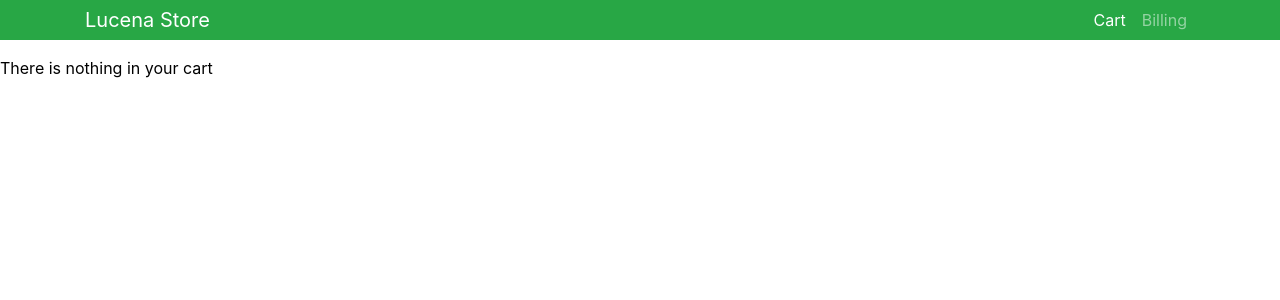
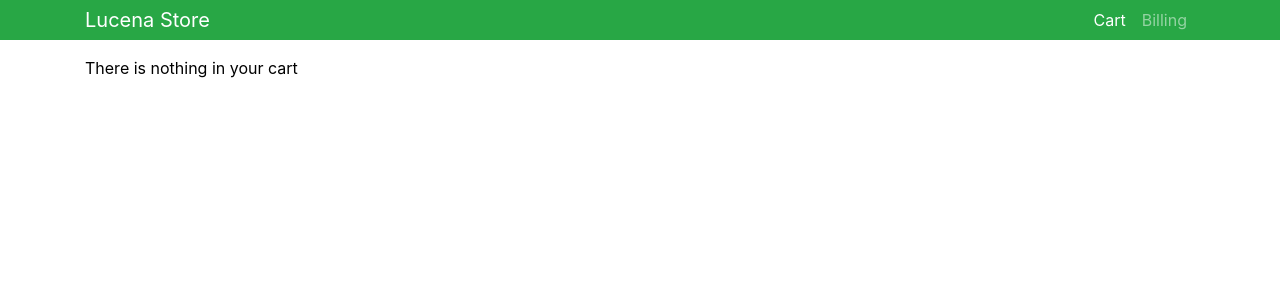
Before and after one commit to vertigojones/lucena-store-app, a React (Create React App) app: page /cart in a window 1280 px wide. Shown: the top 300 px of the page. Built offline with nearby package versions, Linux system fonts and the light colour scheme.

Commit message:
more sweeping under the rug

```diff
--- a/src/App.js
+++ b/src/App.js
@@ -2,6 +2,7 @@ import React, { Component } from "react";
 import { BrowserRouter as Router, Route, Switch } from "react-router-dom";
 import styled from "styled-components";
 import "bootstrap/dist/css/bootstrap.min.css";
+
 import NavBar from "./static-components/NavBar";
 import Marketplace from "./pages/marketplace-page/Marketplace";
 import Cart from "./pages/cart-page/Cart";
--- a/src/pages/cart-page/Cart.js
+++ b/src/pages/cart-page/Cart.js
@@ -4,10 +4,6 @@ import CartContext from "../../contexts/CartContext";
 
 export default class Cart extends Component {
   static contextType = CartContext;
-
-  componentDidMount() {
-    console.log("context cart item in cart.js", this.context.cartItems);
-  }
 
   render() {
     const {
@@ -19,7 +15,9 @@ export default class Cart extends Component {
     } = this.context;
 
     return cartItems.length === 0 ? (
-      <div>There is nothing in your cart</div>
+      <div className="container">
+        <p>There is nothing in your cart</p>
+      </div>
     ) : (
       <React.Fragment>
         <div className="container">
```
